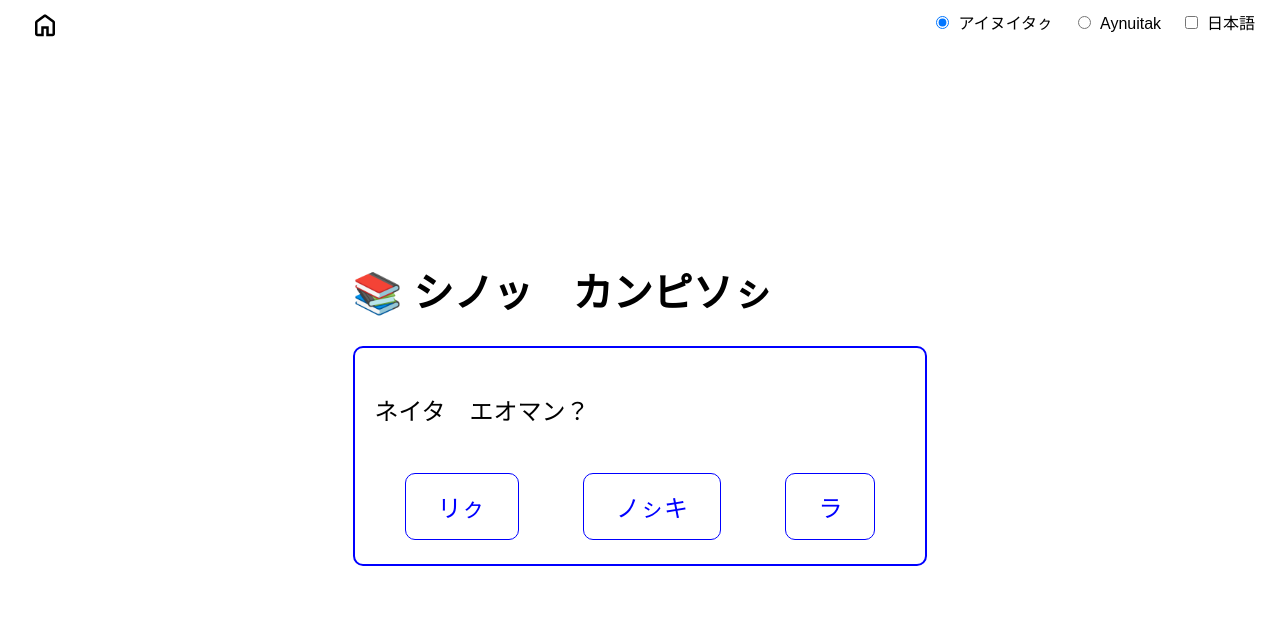
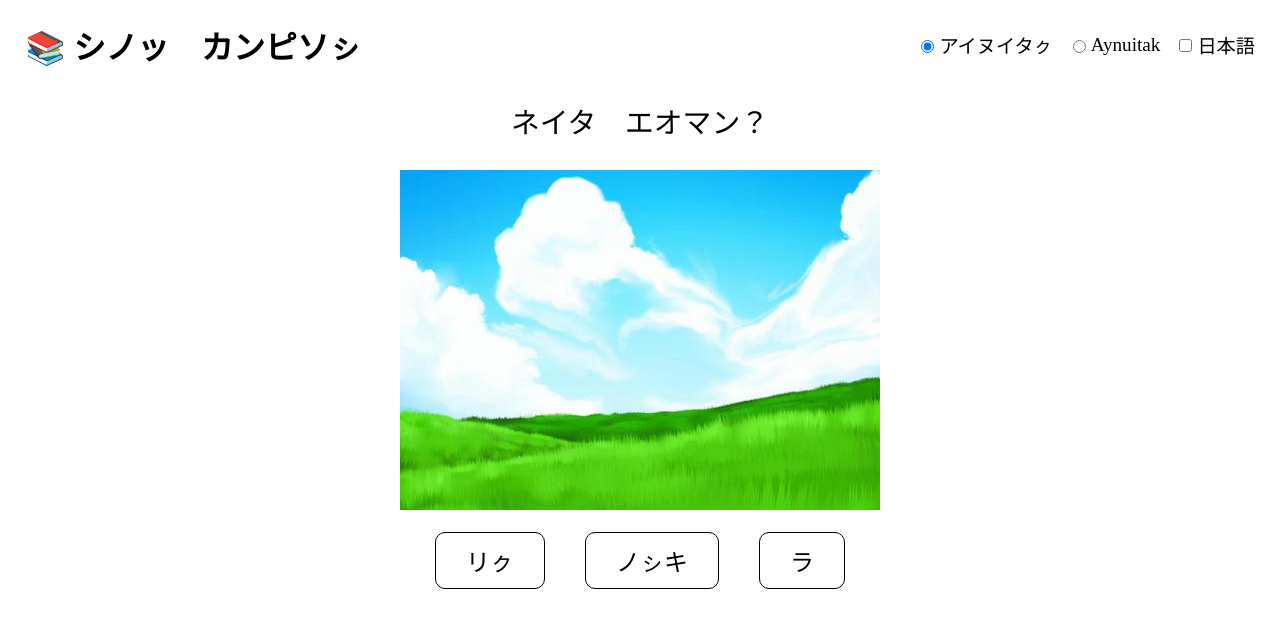
Before and after one commit to nonotoy/ain_quest, a plain HTML site: page index.html in a window 1280 px wide. Drawn offline with nearby package versions, Linux system fonts and the light colour scheme.

Commit message:
Applied changes to index.html, script.js, styles.css, and added SAMPLE.jpeg to materials folder

```diff
--- a/index.html
+++ b/index.html
@@ -10,15 +10,13 @@
 </head>
 <body>
     <div id="controls">
-        <!-- Home button -->
-        <a href="javascript:void(0)" onclick="showSection('home')" class="home-icon">
-            <span>
-                <img src="materials/home.svg" alt="Cise" style="width: 30px; height: 30px;">
-            </span>
-            <div class="tooltip-text">チセ</div>
+        <div class="header">
+            <a href="index.html" class="header-link">
+                <h1 id="header-title" class="description" data-key="title"></h1>
             </a>
+        </div>
 
-        <div id="controls">
+        <div id="settings">
             <!-- Radio button for character setting -->
             <input type="radio" id="kana" name="character" value="kana" checked>
             <label for="kana">アイヌイタㇰ</label>
@@ -29,7 +27,6 @@
             <input type="checkbox" id="tips" name="tips">
             <label for="tips">日本語</label>
         </div>
-    </span>
     </div>
 
     <!-- Start page (fade in to home within 3 sec) -->
@@ -41,31 +38,58 @@
 
     <!-- HOME -->
     <div id="home" style="display:none;">
-        <h1 class="description" data-key="title"></h1>
+        <div class="container">
 
-        <div class="container">
-            <p class="description" data-key="qst_1"></p>
-            <div class="tip">どこに行きますか？</div></br>
+            <!-- Messages -->
+            <div class="msgs">
+                <div class="description" data-key="qst_1"></div>
+                <div class="tip" data-key="qst_1-tip"></div>
+            </div>
 
+            <!-- Image -->
+            <img src="materials/SAMPLE.jpeg" alt="HOME"></br>
+
+            <!-- Option -->
+            <div class="button-container">
                 <button id="option1" onclick="showSection('1a')">
                     <div class="description" data-key="opt_1a"></div>
-                <div class="tip">上</div>
+                    <div class="tip" data-key="opt_1a-tip"></div>
                 </button>
                 <button id="option2" onclick="showSection('1b')">
                     <div class="description" data-key="opt_1b"></div>
-                <div class="tip">真ん中</div>
+                    <div class="tip" data-key="opt_1b-tip"></div>
                 </button>
                 <button id="option3" onclick="showSection('1c')">
                     <div class="description" data-key="opt_1c"></div>
-                <div class="tip">下</div>
+                    <div class="tip" data-key="opt_1c-tip"></div>
                 </button>
+            </div>
         </div>
     </div>
 
     <div id="1a" style="display:none;">
         <div class="container">
-            <p>リㇰ　タ　ニㇱクㇽ　アン。</p>
-            <button onclick="showSection('2-1a')">トゥタヌノ　パイェアン。</button>
+
+            <!-- Messages -->
+            <div class="msgs">
+                <div class="description" data-key="qst_1a"></div>
+                <div class="tip">上には雲があります。</div>
+            </div>
+
+            <!-- Image -->
+
+            <!-- Option -->
+            <div class="button-container">
+                <button id="option1" onclick="showSection('2-1a')">
+                    <div class="description" data-key="next"></div>
+                    <div class="tip" data-key="next-tip"></div>
+                </button>
+                <button id="option2" onclick="showSection('fin')">
+                    <div class="description" data-key="returnToHome"></div>
+                    <div class="tip" data-key="returnToHome-tip"></div>
+                </button>
+            </div>
+
         </div>
     </div>
 
@@ -94,31 +118,25 @@
 
     <div id="fin" style="display:none;">
         <div class="container">
-            <p>イヤイライケレ！</p>
-            <button onclick="showSection('home')">チセ　アコホシピ。</button>
+
+            <!-- Messages -->
+            <div class="msgs">
+                <div class="description" data-key="appr"></div>
+                <div class="tip" data-key="appr-tip"></div>
+            </div>
+
+            <!-- Image -->
+
+            <!-- Option -->
+            <div class="button-container">
+                <button id="option1" onclick="showSection('home')">
+                    <div class="description" data-key="home"></div>
+                    <div class="tip" data-key="home-tip"></div>
+                </button>
+            </div>
         </div>
     </div>
 
-    <script>
-        const translations = {
-            'kana': {
-                'title': '📚 シノッ　カンピソㇱ',
-                'qst_1': 'ネイタ　エオマン？',
-                'opt_1a': 'リㇰ',
-                'opt_1b': 'ノㇱキ',
-                'opt_1c': 'ラ',
-                // Add more translations here
-            },
-            'roman': {
-                'title': '📚 Sinot Kampisos',
-                'qst_1': 'neyta e=oman?',
-                'opt_1a': 'rik',
-                'opt_1b': 'noski',
-                'opt_1c': 'ra',
-                // Add more translations here
-            }
-        };
-    </script>
     <script src="script.js"></script>
 </body>
 </html>
--- a/script.js
+++ b/script.js
@@ -12,9 +12,9 @@ function showSection(sectionId) {
                 controls.classList.remove("hidden");
             }
 
-            // Default - No translation shown when open a page initially
+            // Set visibility of tips based on 'tipsVisible' variable
             for (let i = 0; i < tips.length; i++) {
-                tips[i].style.display = "none";
+                tips[i].style.display = tipsVisible ? "block" : "none";
             }
 
         } else {
@@ -42,12 +42,21 @@ $(document).ready(function () {
     showSection("start-page");
 });
 
-function updateDescription(lang) {
+function updateDescription(lang, tipLang = 'tips') {
     const descriptions = document.querySelectorAll('.description');
+    const tips = document.querySelectorAll('.tip');
+
     descriptions.forEach((description) => {
         const key = description.getAttribute('data-key');
         if (translations[lang] && translations[lang][key]) {
             description.textContent = translations[lang][key];
+        }
+    });
+
+    tips.forEach((tip) => {
+        const key = tip.getAttribute('data-key');
+        if (translations[tipLang] && translations[tipLang][key]) {
+            tip.textContent = translations[tipLang][key];
         }
     });
 }
@@ -61,19 +70,75 @@ document.addEventListener('DOMContentLoaded', () => {
         });
     });
 
-    updateDescription('kana'); // Set default
+    updateDescription('kana', 'tips'); // Set default
+});
 
-    addGifHoverEffect();
+document.getElementById('kana').addEventListener('change', function() {
+    if(this.checked) {
+        updateDescription('kana', 'tips');
+    }
+});
+
+document.getElementById('roman').addEventListener('change', function() {
+    if(this.checked) {
+        updateDescription('roman', 'tips');
+    }
 });
 
 document.getElementById("tips").addEventListener("change", toggleTips);
 
 function toggleTips() {
     const tips = document.getElementsByClassName("tip");
-    const isChecked = document.getElementById("tips").checked;
+    tipsVisible = document.getElementById("tips").checked;
 
     for (let i = 0; i < tips.length; i++) {
-        tips[i].style.display = isChecked ? "block" : "none";
+        tips[i].style.display = tipsVisible ? "block" : "none";
     }
+}
 
-}
+// Call the function immediately after defining it
+toggleTips();
+
+const translations = {
+    'kana': {
+        'title': '📚 シノッ　カンピソㇱ',
+
+        'qst_1': 'ネイタ　エオマン？',
+        'opt_1a': 'リㇰ',
+        'opt_1b': 'ノㇱキ',
+        'opt_1c': 'ラ',
+
+        'qst_1a': 'リㇰ　タ　ニㇱクㇽ　アン。',
+
+        'next': 'エトㇰタ　パイェアン。',
+        'returnToHome': 'エ＝シノッ　オケレ　ヤ？',
+        'appr': 'イヤイライケレ！',
+        'home': 'チセ　アコホシピ。',
+    },
+    'roman': {
+        'title': '📚 Sinot Kampisos',
+
+        'qst_1': 'neyta e=oman?',
+        'opt_1a': 'rik',
+        'opt_1b': 'noski',
+        'opt_1c': 'ra',
+
+        'qst_1a': 'rik ta niskur an.',
+
+        'next': 'etokta paye=an.',
+        'returnToHome': 'e=sinot= okere ya?',
+        'appr': 'iyayraykere!',
+        'home': 'cise a=kohosipi.',
+    },
+    'tips': {
+        'qst_1-tip': 'どこに行きますか？',
+        'opt_1a-tip': '上',
+        'opt_1b-tip': '真ん中',
+        'opt_1c-tip': '下',
+
+        'next-tip': '先に進む',
+        'returnToHome-tip': '終わりにしますか？',
+        'appr-tip': 'ありがとう！',
+        'home-tip': '最初に戻る',
+    }
+};
--- a/styles.css
+++ b/styles.css
@@ -1,41 +1,122 @@
-body {
-    font-family: Arial, sans-serif;
+/* Header */
+#controls {
+  position: fixed;
+  align-items: center;
+  top: 10px;
+  right: 10px;
+  height: 70px;
+  width: 98%;
+  display: flex;
+  justify-content: space-between;
+}
+
+#header {
+  display: flex;
+  justify-content: space-between;
+  position: fixed;
+  top: 0;
+  width: 100%;
+  padding: 10px;
+  z-index: 1000; /* 重なり設定 */
+}
+
+.header #header-title {
+  font-size: 2em;
+  width: 400px;
+  text-align: left;
+  padding: 10px;
+  overflow: hidden;
+  text-overflow: ellipsis;
   margin: 0;
+}
+
+
+.header-link {
+  text-decoration: none;
+}
+
+#settings {
+  font-size: 1.2em;
   display: flex;
   align-items: center;
-    justify-content: center;
-    height: 100vh;
+  flex-wrap: wrap;
+  width: 100%;
+  justify-content: flex-end;
 }
 
-.main {
-    text-align: center;
+#settings input {
+  margin-right: 5px;
 }
 
-h1 {
-    font-size: 2.5em;
+#settings label {
+  margin-right: 15px;
+}
+
+/* Body */
+body {
+  display: flex;
+  flex-direction: column;
+  justify-content: flex-start;
+  align-items: center;
+  height: 100vh;
+  margin: 0;
+}
+
+/* Start page */
+#start-page {
+  display: flex;
+  flex-direction: column;
+  justify-content: center;
+  align-items: center;
+  height: 100%; /* it will take the full height of its parent (body in this case) */
+  width: 100%; /* it will take the full width of its parent */
+  position: absolute; /* it will be positioned absolutely relative to its parent */
 }
 
 .container {
   display: inline-block;
-    padding: 20px;
-    border-radius: 10px;
-    border: 2px solid #0000FF;
+  margin-top: 60px;
+  padding: 10px;
+  width: 100vw;
+  display: flex;
+  flex-direction: column;
+  justify-content: center;
+  align-items: center;
 }
 
-p {
+.container img {
+  display: block;
+  margin-left: auto;
+  margin-right: auto;
+}
+
+.description {
+  font-size: 1.8em;
+  color: #000000;
+}
+
+.tip {
   font-size: 1.5em;
+  margin-top: 0.1em;
+  color: #000000;
+}
+
+.msgs {
+  display: flex;
+  flex-direction: column;
+  justify-content: center;
+  align-items:center;
+  height: 100px;
 }
 
 button {
   background-color: #ffffff;
-    border: 1px solid #0000FF;
-    color: #0000FF;
-    padding: 15px 32px;
+  border: 0.5px solid #000000;
+  padding: 10px 30px;
   text-align: center;
   text-decoration: none;
   display: inline-block;
-    font-size: 1.5em;
-    margin: 4px 30px;
+  margin: 4px 20px;
   cursor: pointer;
   transition-duration: 0.4s;
   border-radius: 10px;
@@ -45,6 +126,11 @@ button:hover {
   background-color: #0000FF;
   color: white;
   border: 1px solid #0000FF;
+}
+
+.button-container {
+  display: flex;
+  justify-content: space-between; /* it will distribute the space between the buttons */
 }
 
 .overlay {
@@ -57,45 +143,6 @@ button:hover {
   z-index: 1000;
   opacity: 1;
   transition: opacity 1s ease-out;
-}
-
-.home-icon {
-    position: fixed;
-    top: 10px;
-    left: 30px;
-    font-size: 12px;
-    text-decoration: none;
-    /* color: #0000FF; */
-    z-index: 1000;
-    display: inline-block;
-
-}
-
-.tooltip-text {
-    visibility: hidden;
-    min-width: 50px;
-    background-color: #ffffff00;
-    color: #000000;
-    border-color: #000000;
-    border-width: 1px;
-    text-align: center;
-    border-radius: 6px;
-    padding: 5px;
-    position: absolute;
-    z-index: 1001;
-    top: 150%;
-    left: 0%;
-    transform: translateY(-50%);
-    margin-left: -15px;
-    opacity: 0;
-    transition: opacity 0.3s;
-    font-size: medium;
-}
-
-
-.home-icon:hover .tooltip-text {
-    visibility: visible;
-    opacity: 1;
 }
 
 @keyframes fade-out {
@@ -124,20 +171,6 @@ button:hover {
   animation: fade-in 1s forwards;
 }
 
-#controls {
-    position: fixed;
-    top: 10px;
-    right: 10px;
-}
-
-#controls input {
-    margin-right: 5px;
-}
-
-#controls label {
-    margin-right: 15px;
-}
-
 #language-switch, #show-tips {
   display: inline-block;
   margin-right: 10px;
@@ -146,8 +179,3 @@ button:hover {
 .hidden {
 display: none;
 }
-
-.tip {
-  font-size: small;
-  color: #000000;
-}
```
Also changed, not shown: materials/SAMPLE.jpeg (added). Lines whose indentation alone changed are shown as unchanged.
